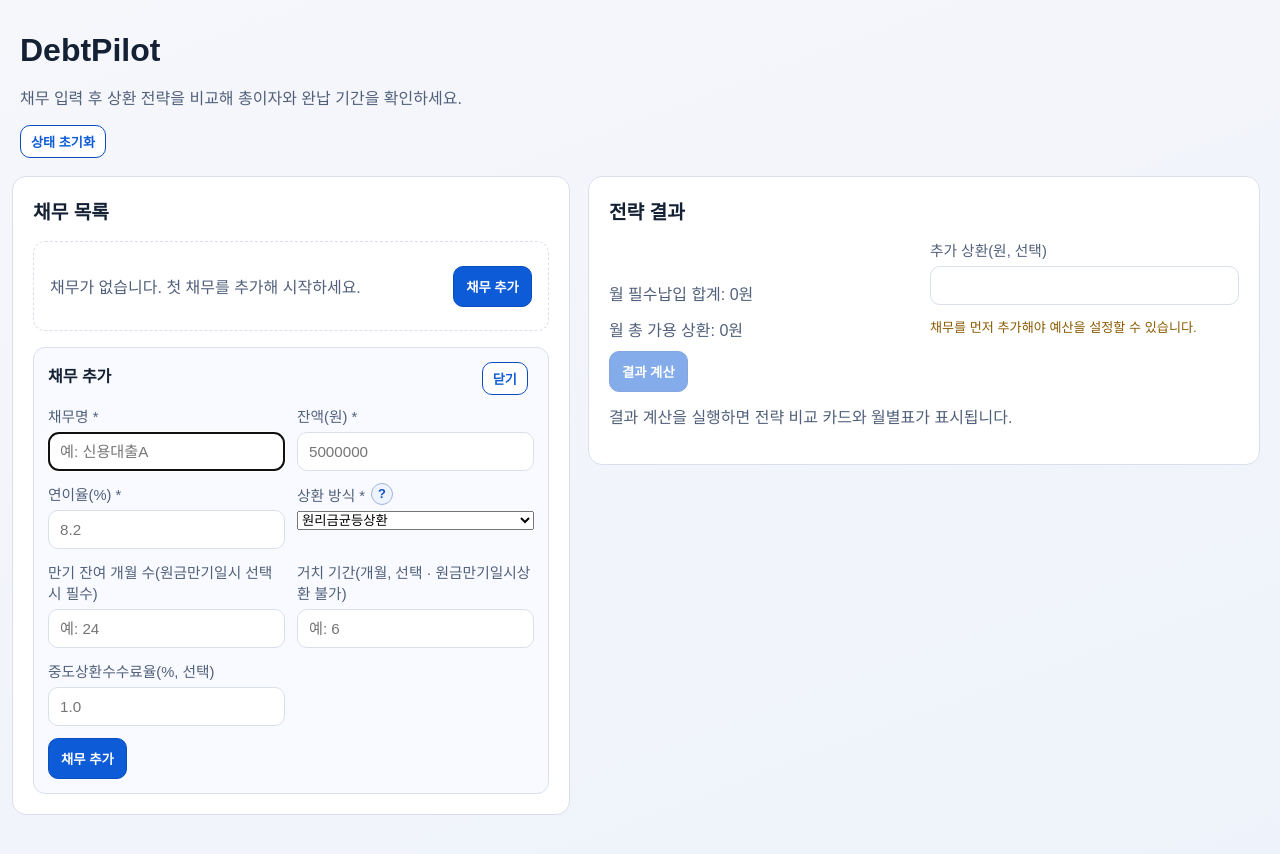
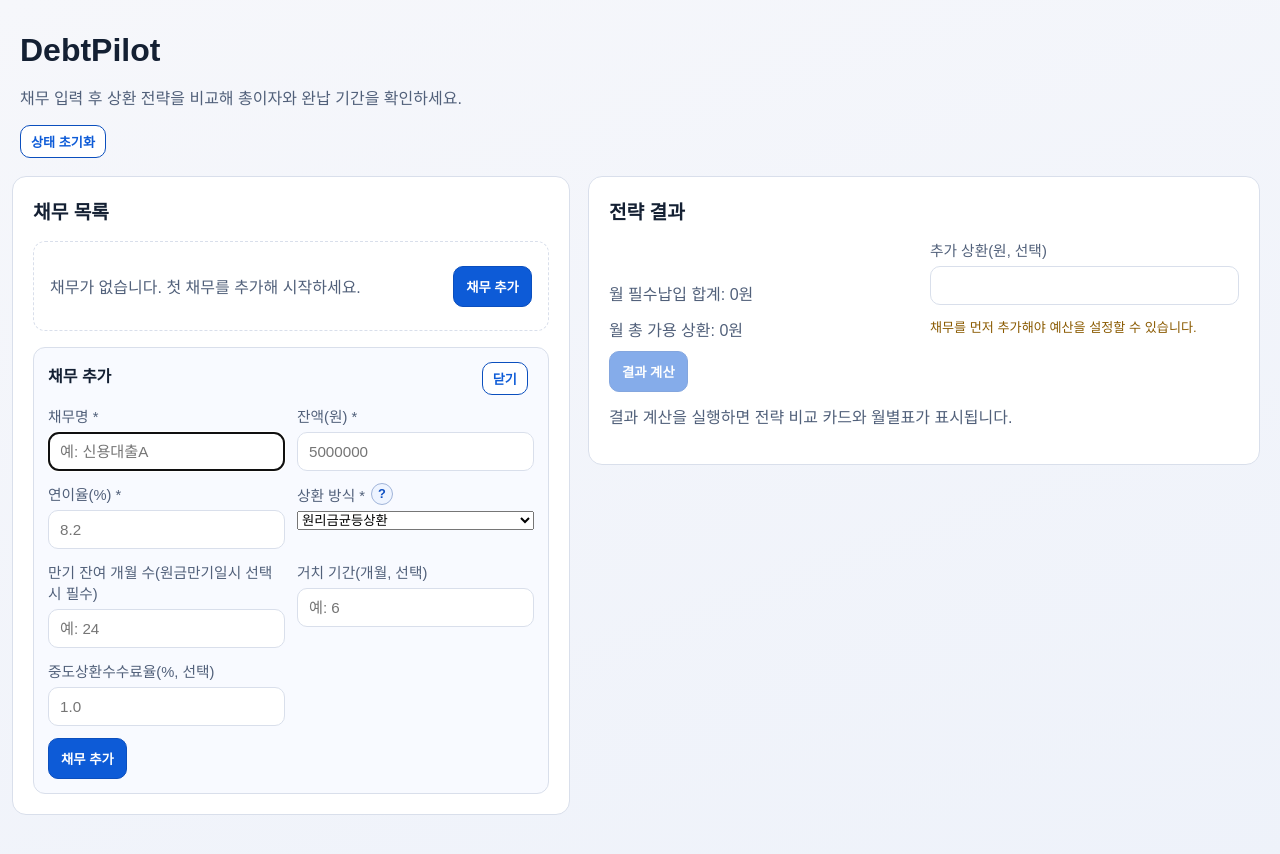
Before and after one commit to asusikai/loan-debt-planner, a Next.js app: page / in a window 1280 px wide. Both pictures are taken after a click on the button "채무 추가". Shown: the top 854 px of the page. Built offline with nearby package versions, Linux system fonts and the light colour scheme.

Commit message:
fix(debt): 거치 기간 안내 표기 위치 수정

```diff
--- a/src/app/components/debt-form.tsx
+++ b/src/app/components/debt-form.tsx
@@ -261,7 +261,7 @@ export function DebtForm({ mode, initialValues, onSubmit, onCancel }: DebtFormPr
         ) : null}
       </label>
       <label htmlFor="debt-grace-months">
-        거치 기간(개월, 선택 · 원금만기일시상환 불가)
+        거치 기간(개월, 선택)
         <input
           id="debt-grace-months"
           type="number"
@@ -275,6 +275,9 @@ export function DebtForm({ mode, initialValues, onSubmit, onCancel }: DebtFormPr
           aria-describedby={getFieldError("graceMonths") ? "debt-grace-months-error" : undefined}
           placeholder="예: 6"
         />
+        {values.repaymentType === "bullet" ? (
+          <p className="field-warning">원금만기일시상환은 거치 기간을 설정할 수 없습니다.</p>
+        ) : null}
         {getFieldError("graceMonths") ? (
           <p id="debt-grace-months-error" className="field-error" role="alert">
             {getFieldError("graceMonths")}
```
